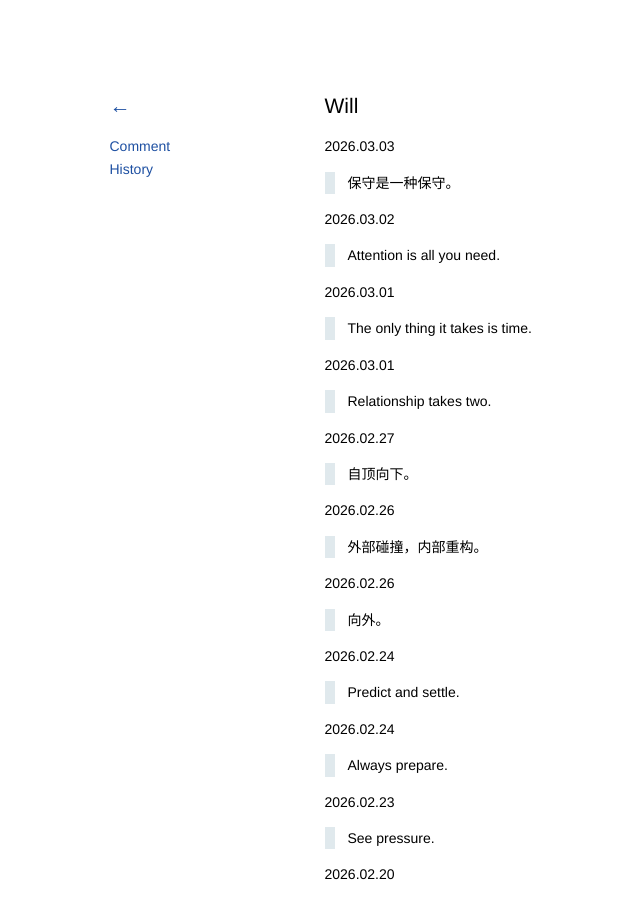
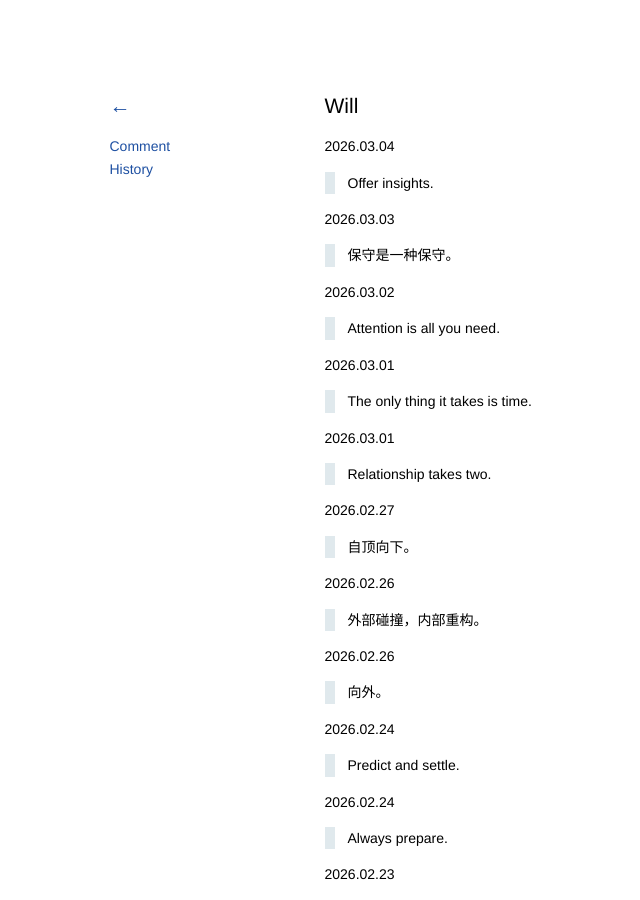
Before and after one commit to kidlj/awei, a Jekyll site: the page built from _wiki/will.md, in a window 1280 px wide and 900 px high. Shown: the whole window, without its empty margins (23-663 px from the left). Built offline with Jekyll 4.4.1, drawn with Linux system fonts in a browser that asks for light colours.

Commit message:
update will

```diff
--- a/_wiki/will.md
+++ b/_wiki/will.md
@@ -1,6 +1,10 @@
 ---
 title: Will
 ---
+
+2026.03.04
+
+> Offer insights.
 
 2026.03.03
 
```
